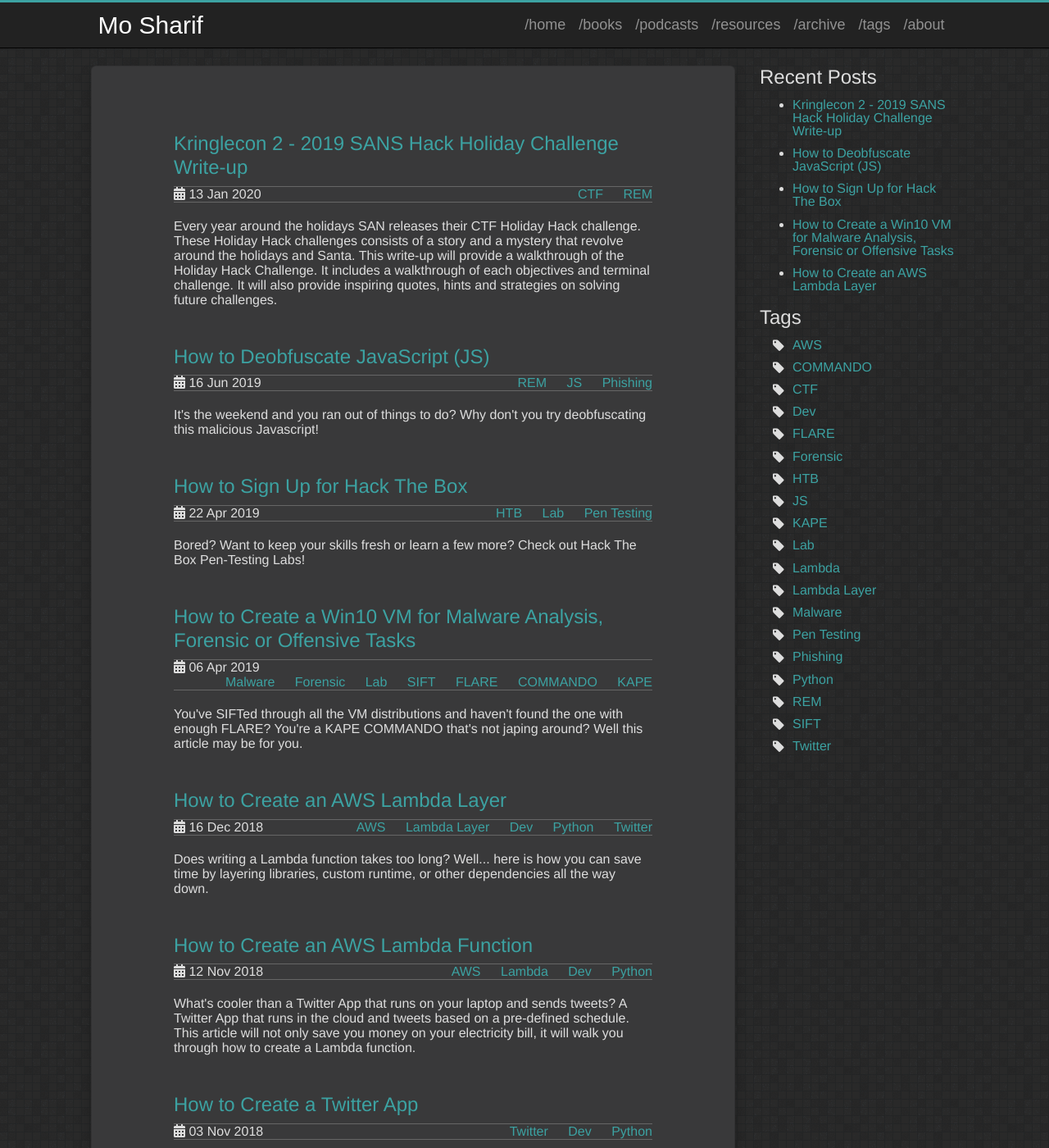
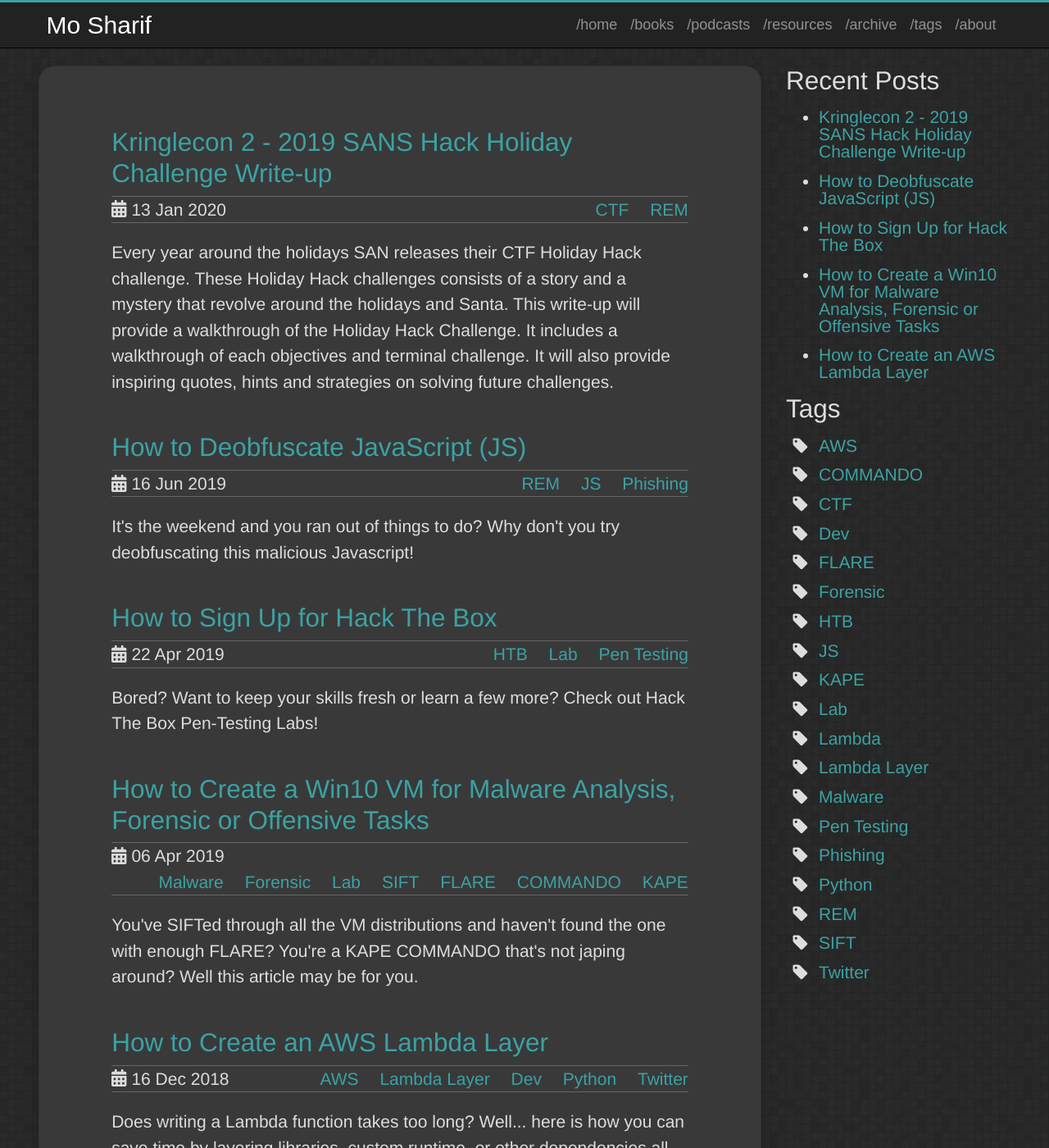
Before and after one commit to Mo4n6/Mo4n6.github.io, a Jekyll site: the page built from index.html, in a window 1280 px wide and 1400 px high. Shown: the whole window at 82% size. Built offline with Jekyll 4.4.1, drawn with Linux system fonts in a browser that asks for light colours; nearby versions of some CDN libraries.

Commit message:
fixed .css

```diff
--- a/assets/css/theme.scss
+++ b/assets/css/theme.scss
@@ -30,7 +30,7 @@ $post-panel-color: #39393a;
 $footer-background-color: #292c2f;
 $note-color: #87CEFA;
 $warning-color: #ffff00;
-$family-font: Helvetica,Arial,sans-serif;
+$family-font: charter, Georgia, Cambria, "Times New Roman", Times, serif;
 // use this or pick any from /css/pics/background folder or from transparenttextures.com
 $background-pattern: 'random-grey-variations.png';
 $times: Helvetica,Arial,sans-serif;
@@ -41,27 +41,29 @@ body {
 
   color: $font-color;
   background: $background-color url(pics/background/#{$background-pattern});
-  font: 16px $times;
+  font: 21px $times;
   line-height: 1.5;
 
 }
 .card {
   background-color: $post-panel-color;
   box-shadow: 0 0 0 0, 0 8px 16px rgba(0, 0, 0, 0.2);
-  border-radius: 6px;
-  padding-left: 100px;
-  padding-right: 100px;
-  padding-top: 50px;
-  padding-bottom: 50px;
-  font: 16px $times;
-  //font-size: 14px;
+  border-radius: 20px;
+
+
+  padding-left: 10%;
+  padding-right: 10%;
+  padding-top: 5%;
+  padding-bottom: 5%;
+
+
 }
 .main-page {
   width: 75%;
 }
 
 .container{
-  max-width: 85%
+  max-width: 95%
 }
 
 h1 { font-size: 2em; }
```
